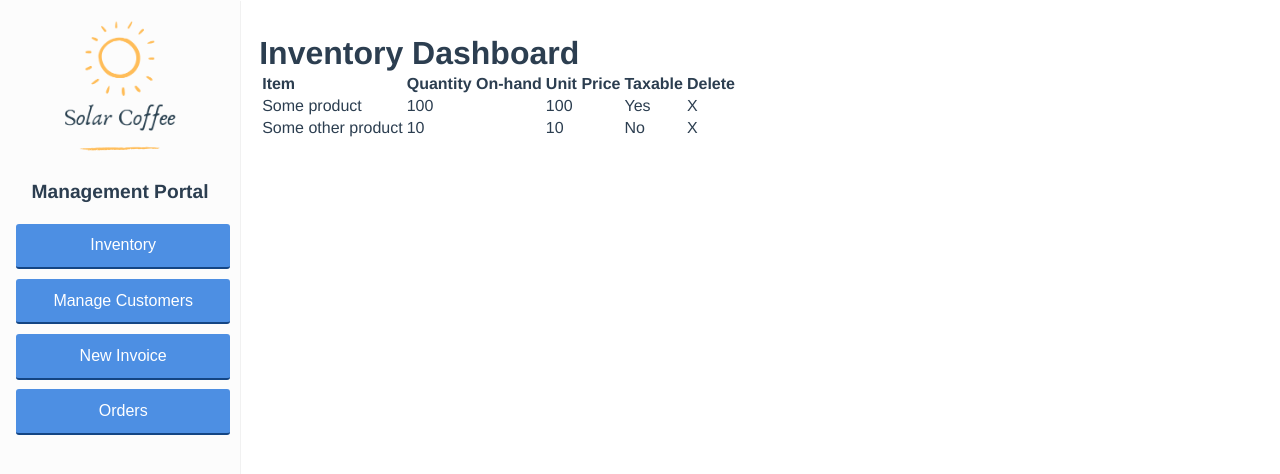
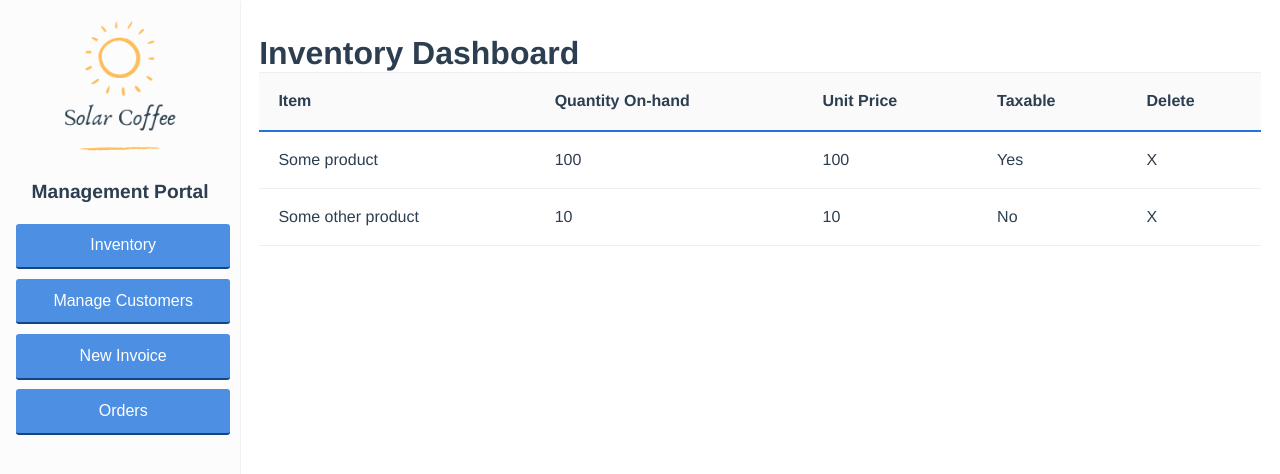
Before and after one commit to Ubaid45/DotNetWebAPI_Solar-Coffee, a Vue app in the folder solarcoffee.frontend/: page / in a window 1280 px wide. Shown: the top 474 px of the page. Built offline with nearby package versions, Linux system fonts and the light colour scheme.

Commit message:
Updated styling of table

```diff
--- a/solarcoffee.frontend/src/scss/global.scss
+++ b/solarcoffee.frontend/src/scss/global.scss
@@ -9,3 +9,57 @@ body {
   margin: auto;
   padding: 0;
 }
+
+.table {
+  width: 100%;
+  max-width: 100%;
+  margin-bottom: 2rem;
+  border-collapse: collapse;
+
+  tr {
+    border-top: 1px solid #eee;
+    border-bottom: 1px solid #eee;
+    transition: background-color 0.3s;
+
+    &:hover {
+      background-color: #f5f5f5;
+      transition: background-color 0.3s;
+    }
+  }
+
+  td {
+    padding: 1.2rem;
+  }
+
+  th {
+    background-color: #fafafa;
+    padding: 1.2rem;
+    border-bottom: 2px solid $solar-blue;
+  }
+}
+
+label {
+  font-weight: bold;
+  display: block;
+  margin-bottom: 0.3rem;
+}
+
+select {
+  width: 100%;
+  height: 2.3rem;
+  margin-bottom: 1.2rem;
+  font-size: 1.1rem;
+  line-height: 1.3rem;
+  padding: 0.2rem 0;
+  color: #555;
+}
+
+input {
+  width: 100%;
+  height: 1.8rem;
+  margin-bottom: 1.2rem;
+  font-size: 1.1rem;
+  line-height: 1.3rem;
+  padding: 0.2rem;
+  color: #555;
+}
```
